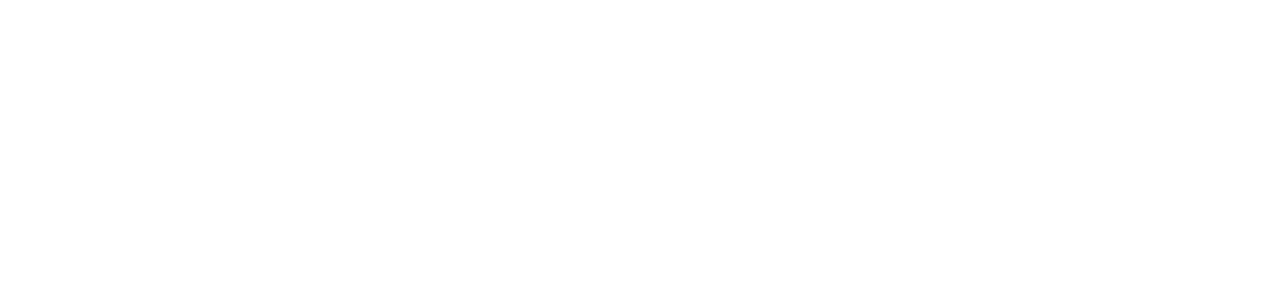
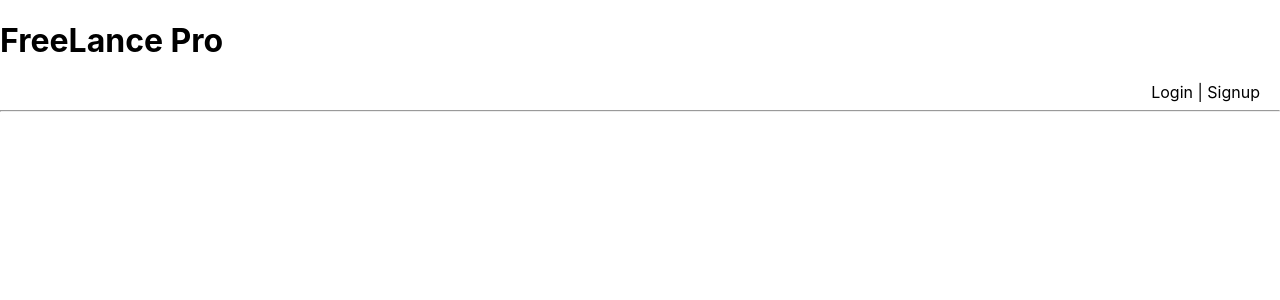
Before and after one commit to rtanubra/FreeLancePro_Client, a React (Create React App) app: page / in a window 1280 px wide. Shown: the top 300 px of the page. Built offline with nearby package versions, Linux system fonts and the light colour scheme.

Commit message:
header compelted

```diff
--- a/src/App.js
+++ /dev/null
@@ -1,11 +0,0 @@
-import React from 'react';
-
-function App() {
-  return (
-    <main className='App'>
-      {/* content goes here */}
-    </main>
-  );
-}
-
-export default App
--- /dev/null
+++ b/src/components/App.js
@@ -0,0 +1,15 @@
+import React, {Component} from 'react';
+
+import Header from './header/header'
+
+class App extends Component{
+  render(){
+    return (
+    <div>
+      <Header></Header>
+    </div>
+    )
+  }
+}
+
+export default App
--- /dev/null
+++ b/src/components/header/header.css
@@ -0,0 +1,4 @@
+.css-login{
+    padding-right:20px;
+    text-align:right;
+}
--- /dev/null
+++ b/src/components/header/header.js
@@ -0,0 +1,18 @@
+import React, {Component} from 'react';
+import './header.css'
+
+class Header extends Component{
+    render(){
+        return (
+        <div className="css-myHeader">
+            <h1><strong>FreeLance Pro</strong></h1>
+            <div className="css-login">
+                <a id="login"></a>Login | <a id="sign-up"></a> Signup
+            </div>
+        <hr></hr>
+        </div>
+        )
+    }
+}
+
+export default Header
--- a/src/index.js
+++ b/src/index.js
@@ -1,6 +1,6 @@
 import React from 'react';
 import ReactDOM from 'react-dom';
-import App from './App';
+import App from './components/App';
 import './index.css';
 
 ReactDOM.render(<App />, document.getElementById('root'));
```
